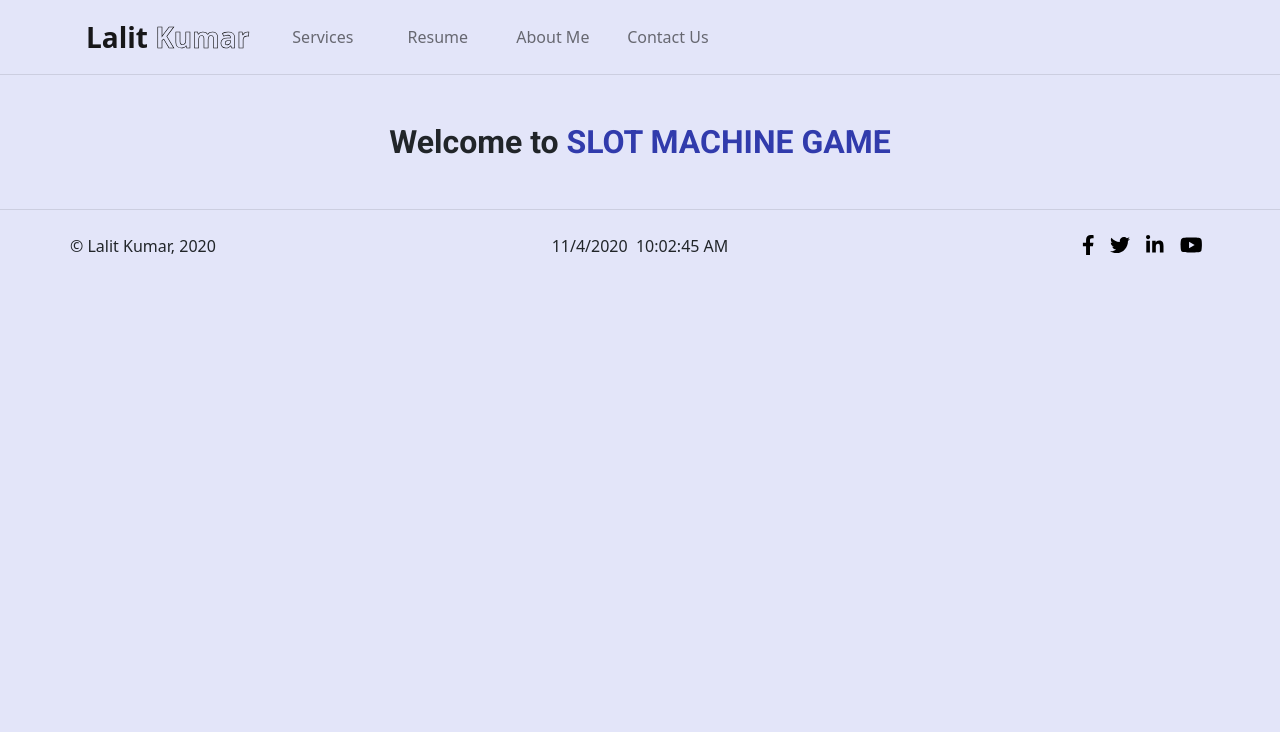
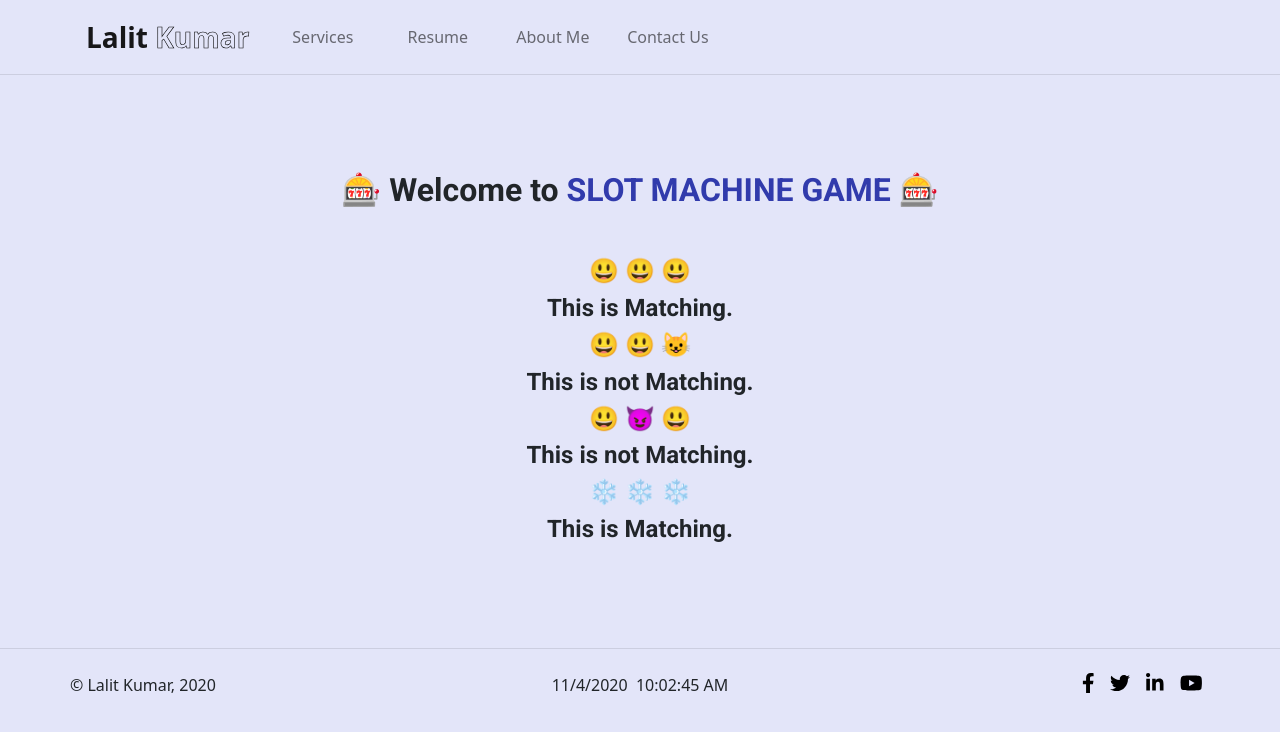
Before and after one commit to lalit-029/react-course, a React (Create React App) app: page /game in a window 1280 px wide. Shown: the top 732 px of the page. Built offline with nearby package versions, Linux system fonts and the light colour scheme.

Commit message:
slotgame completed using if and else in props

```diff
--- a/src/main/Game.js
+++ b/src/main/Game.js
@@ -1,11 +1,21 @@
 import React from 'react';
-
-
-const Game = () => {
+import {Row, Col} from "react-bootstrap";
+import Slotgame from './Slotgame';
+const Game = (props) => {
     return(
-        <>
-            <h2 className="text-center my-5">Welcome to <span style={{fontWeight:"Bold", textTransform: "Uppercase"}}>slot machine game</span></h2>
-        </>
+        <div className="py-5">
+            <h2 className="text-center my-5"> 🎰 Welcome to <span style={{fontWeight:"Bold", textTransform: "Uppercase"}}>slot machine game 🎰 </span></h2>
+            <Row className="my-5 mx-0">
+                <Col xs="12" lg={{span: 4, offset: 4}} className="text-center">
+                    <div className="slot-machine">
+                        <Slotgame x="😃" y="😃" z="😃" />
+                        <Slotgame x="😃" y="😃" z="😺" />
+                        <Slotgame x="😃" y="😈" z="😃" />
+                        <Slotgame x="❄️" y="❄️" z="❄️" />
+                    </div>
+                </Col>
+            </Row>
+        </div>
     )
 };
 
```
